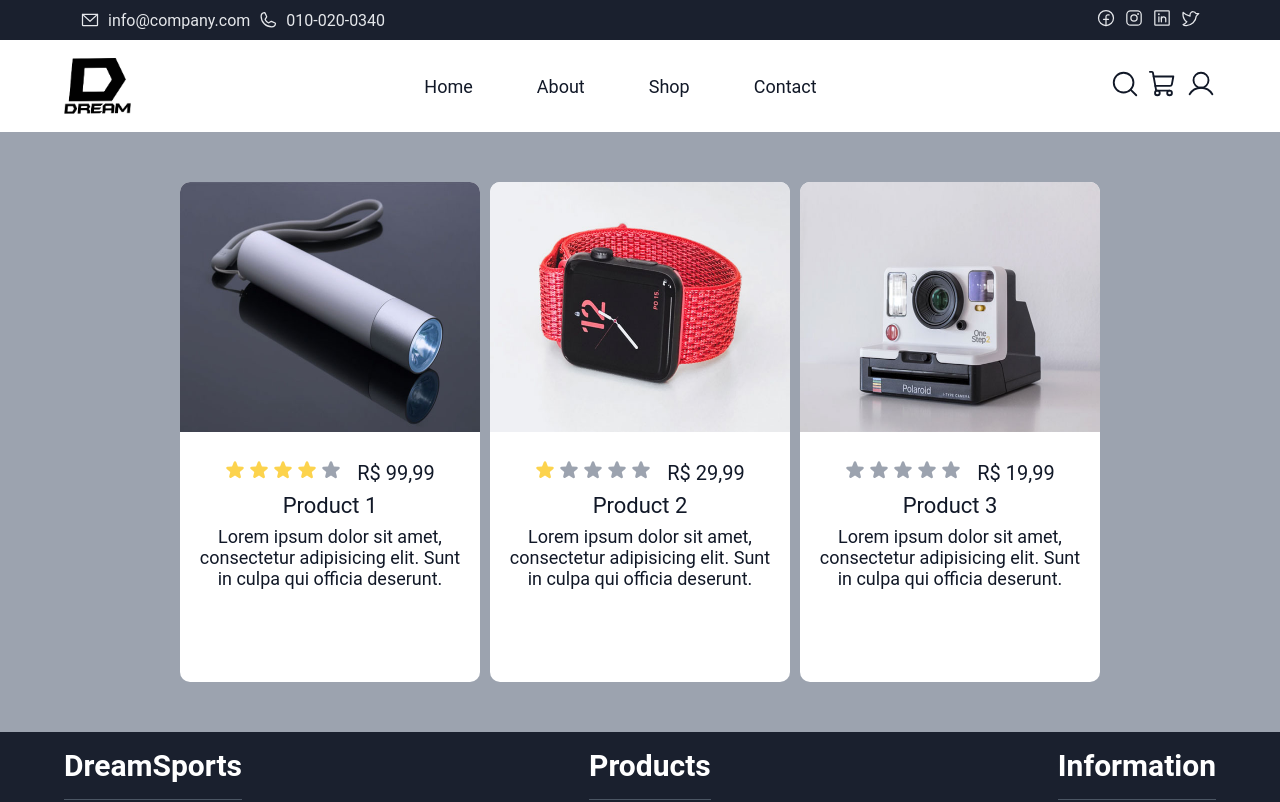
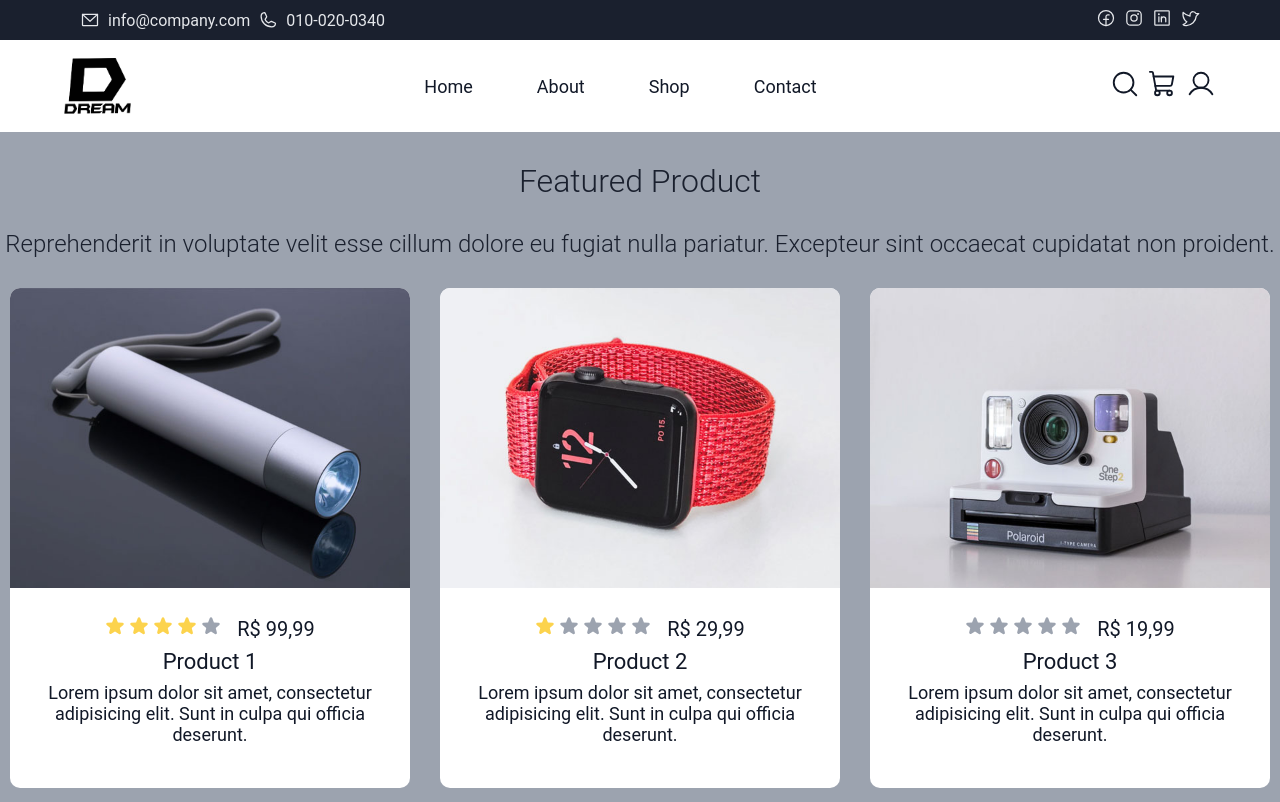
Before and after one commit to aleffaso/dreamsports_app, a Next.js app: page / in a window 1280 px wide. Shown: the top 802 px of the page. Built offline with nearby package versions, Linux system fonts and the light colour scheme.

Commit message:
adjusting products catalogue

```diff
--- a/src/view/enviroments/public/layout/footer/components/contact/index.tsx
+++ b/src/view/enviroments/public/layout/footer/components/contact/index.tsx
@@ -27,7 +27,6 @@ export const Contact = () => {
             <form>
               <input type="text" placeholder="E-mail" />
               <Button title="Subscribe" type="submit" icon={<PaperPlaneTilt weight="fill" />} />
-              {/**TODO Add button to Component */}
             </form>
           </>
         }
--- a/src/view/enviroments/public/layout/products/components/card/styles.ts
+++ b/src/view/enviroments/public/layout/products/components/card/styles.ts
@@ -1,7 +1,6 @@
 import styled from 'styled-components';
 import { Device } from '../../../../../../../helpers/screens';
 import { DisplayFlexCenter } from '../../../../../../../styles';
-import { transformFont } from '../../../../../../../utils';
 
 export const Wrapper = styled.div`
   width: 100%;
--- a/src/view/enviroments/public/layout/products/index.tsx
+++ b/src/view/enviroments/public/layout/products/index.tsx
@@ -8,12 +8,17 @@ import { formatCurrency } from '../../../../../utils';
 export const Products = () => {
   return (
     <S.Wrapper>
+      <h1>Featured Product</h1>
+      <p>
+        Reprehenderit in voluptate velit esse cillum dolore eu fugiat nulla pariatur. Excepteur sint
+        occaecat cupidatat non proident.
+      </p>
       <Card
         content={
           <>
             {ProductsCatalogue.map((item, index) => (
               <S.CardBody key={index}>
-                <Image src={item.src} alt={item.title} width={300} height={250} />
+                <Image src={item.src} alt={item.title} width={400} height={300} />
                 <div className="ratingPrice">
                   <div>
                     <StarRating rating={item.rating} />
--- a/src/view/enviroments/public/layout/products/styles.ts
+++ b/src/view/enviroments/public/layout/products/styles.ts
@@ -4,14 +4,43 @@ import { DisplayFlexCenter } from '../../../../../styles';
 import { transformFont } from '../../../../../utils';
 
 export const Wrapper = styled.section`
-  width: 100vw;
-  height: 600px;
+  width: 100%;
+  height: auto;
   background-color: ${({ theme }) => theme.colors.neutral.n400};
-  ${DisplayFlexCenter}
+  padding: 30px 0 0 0;
+  & > h1 {
+    ${DisplayFlexCenter}
+    font-weight: 300;
+    font-size: ${transformFont.toRem(32)};
+    color: ${({ theme }) => theme.colors.neutral.n800};
+  }
+  & > p {
+    text-align: center;
+    padding: 30px 0 0 0;
+    font-weight: 300;
+    font-size: ${transformFont.toRem(24)};
+    color: ${({ theme }) => theme.colors.neutral.n800};
+  }
+  & > div > div {
+    display: grid;
+    align-items: center;
+    justify-items: center;
+    grid-template-columns: repeat(3, 1fr);
+    padding: 30px 60px;
+    gap: 30px;
+
+    @media ${Device.max('tablet', 'md')} {
+      grid-template-columns: repeat(2, 1fr);
+    }
+
+    @media ${Device.max('mobile', 'lg')} {
+      grid-template-columns: repeat(1, 1fr);
+    }
+  }
 `;
 
 export const CardBody = styled.div`
-  width: 300px;
+  width: 400px;
   height: 500px;
   background-color: ${({ theme }) => theme.colors.shades.white};
   border-radius: 10px;
@@ -49,12 +78,8 @@ export const CardBody = styled.div`
     overflow: hidden;
   }
   @media ${Device.max('tablet', 'md')} {
-    width: 220px;
-    height: 400px;
-    & > img {
-      width: 220px;
-      height: 170px;
-    }
+    width: 350px;
+    height: 500px;
     & > div {
       & > .ratingPrice {
         font-size: ${transformFont.toRem(18)};
@@ -68,22 +93,17 @@ export const CardBody = styled.div`
     }
   }
   @media ${Device.max('mobile', 'lg')} {
-    width: 250px;
-    height: 160px;
-    & > img {
-      width: 250px;
-      height: 160px;
-      border-radius: 10px;
-    }
+    width: 400px;
+    height: 500px;
     & > div {
-      &:nth-child(2) {
-        display: none;
+      & > .ratingPrice {
+        font-size: ${transformFont.toRem(18)};
       }
       &:nth-child(3) {
-        display: none;
+        font-size: ${transformFont.toRem(20)};
       }
       &:nth-child(4) {
-        display: none;
+        font-size: ${transformFont.toRem(14)};
       }
     }
   }
```
